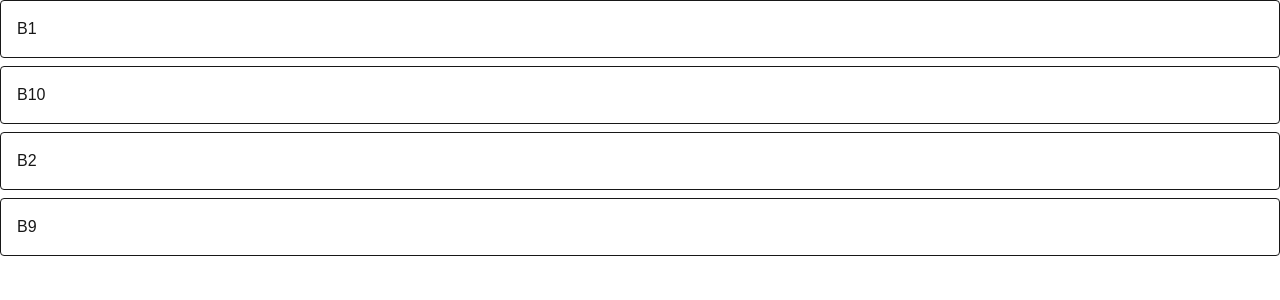
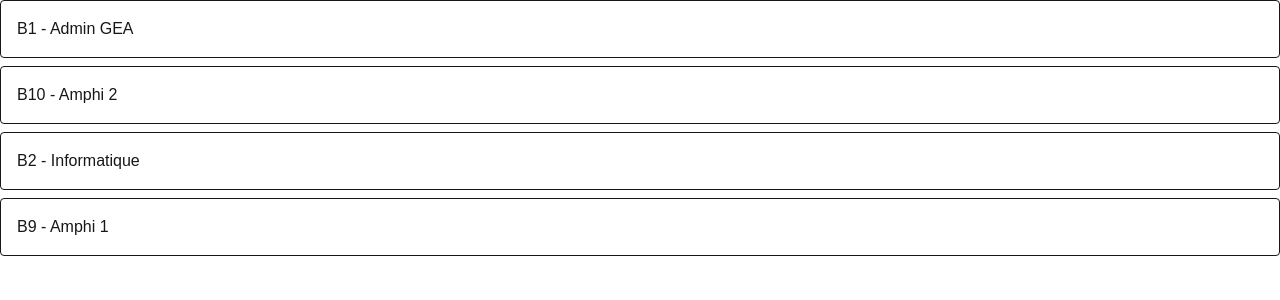
Before and after one commit to mozza86/ucbl-room-viewer, a Next.js app: page /viewer in a window 1280 px wide. Shown: the top 300 px of the page. Built offline with nearby package versions, Linux system fonts and the light colour scheme.

Commit message:
fix: handle building data errors and enhance building link display

```diff
--- a/src/app/viewer/page.tsx
+++ b/src/app/viewer/page.tsx
@@ -6,11 +6,13 @@ export default async function Page() {
 
     return (
         <div>
-            {buildings.map((building) => (
-                <Link href={`/viewer/${building}`} key={building} className="block p-4 border rounded mb-2">
-                    {building}
+            {buildings.map(({data, error}, idx) => {
+                if (error) return <div key={idx}>{error.message}</div>;
+
+                return <Link href={`/viewer/${data.code}`} key={data.code} className="block p-4 border rounded mb-2">
+                    {data.code} - {data.name}
                 </Link>
-            ))}
+            })}
         </div>
     )
 }
--- a/src/utils.ts
+++ b/src/utils.ts
@@ -79,7 +79,11 @@ export async function getBuildingList() {
     const filePath = path.join(process.cwd(), 'public');
     const dirList = fs.readdirSync(filePath, {withFileTypes: true});
 
-    return dirList.filter(dirent => dirent.isDirectory()).map(dirent => dirent.name);
+    return Promise.all(
+        dirList.filter(dirent => dirent.isDirectory())
+            .map(dirent => dirent.name)
+            .map(async name => await getBuildingData(name))
+    )
 }
 
 export async function getBuildingData(building: string) {
```
